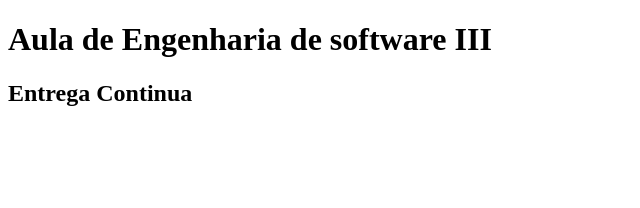
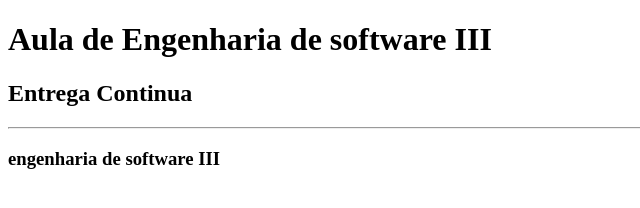
Before and after one commit to atguilherme/scm, a plain HTML site: page index.html in a window 1280 px wide. Shown: the whole page, without its empty margins (0-640 px from the left). Drawn offline with Linux system fonts and the light colour scheme.

Commit message:
feat: css file

```diff
--- a/index.html
+++ b/index.html
@@ -10,5 +10,8 @@
 
     <h1>Aula de Engenharia de software III</h1>
     <h2>Entrega Continua</h2>
+    <hr>
+    <h3>engenharia de software III</h3>
+
 </body>
 </html>
--- /dev/null
+++ b/site.css
@@ -0,0 +1,3 @@
+body {
+
+}
```
